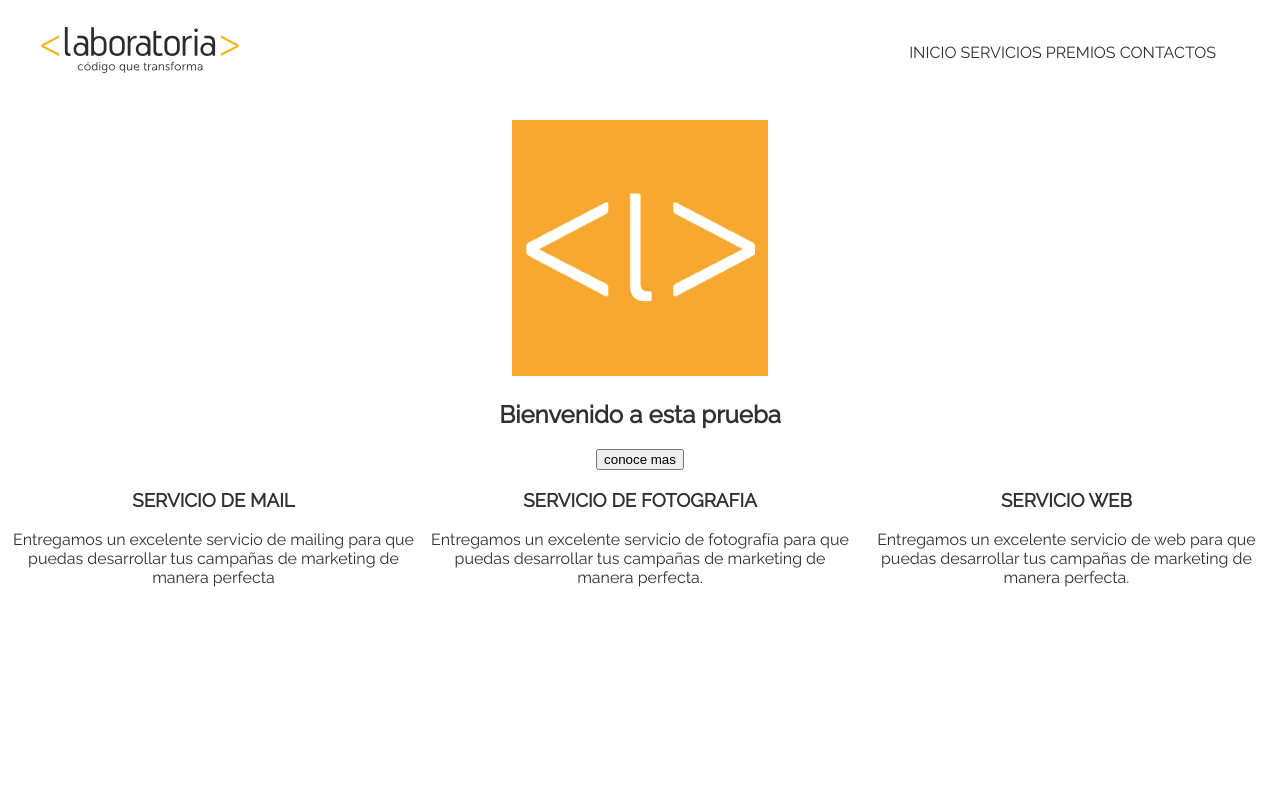
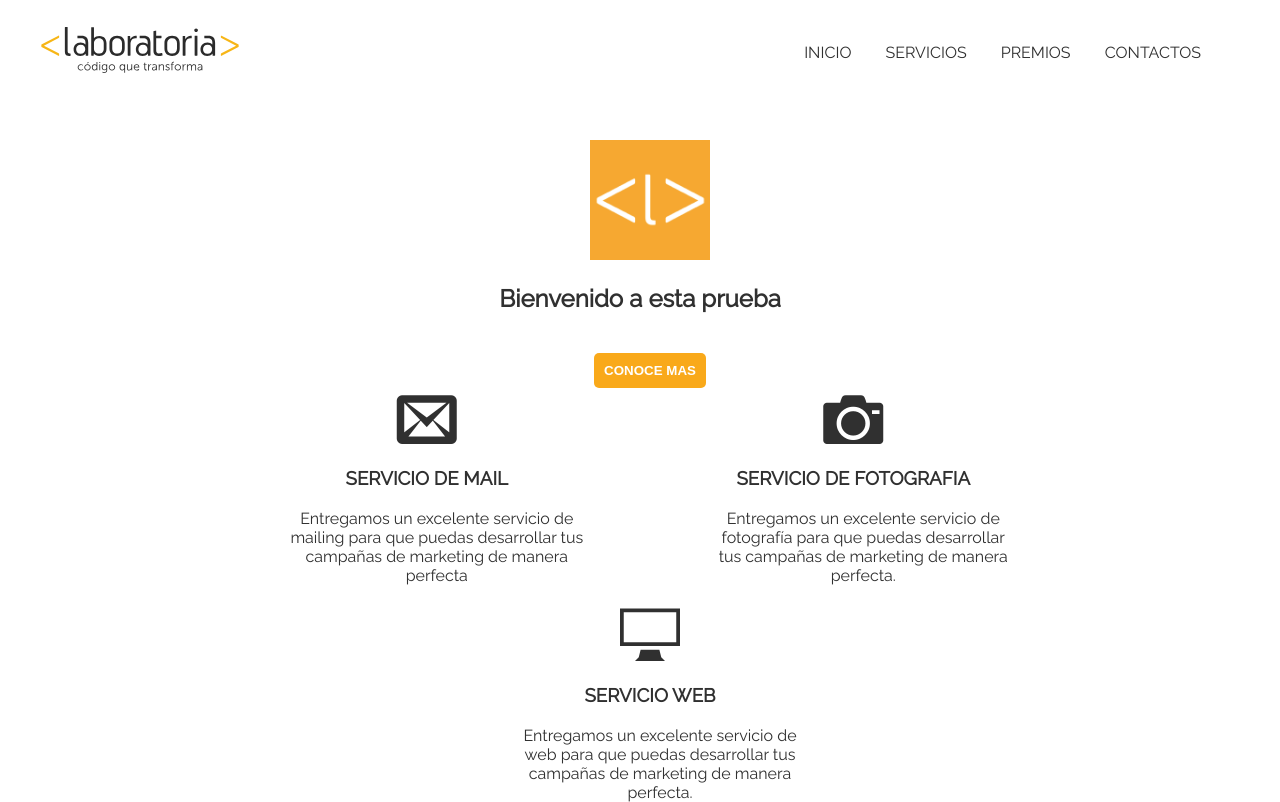
Before and after one commit to YAFERNANDA/seminar-css, a plain HTML site: page index.html in a window 1280 px wide. Drawn offline with Linux system fonts and the light colour scheme; files whose address does not match are found by name.

Commit message:
se agregaron los iconos y mas

```diff
--- a/css/main.css
+++ b/css/main.css
@@ -44,3 +44,29 @@ div{
   display:inline-block;
   width:33%
 }
+
+span{
+  font-size: 60px;
+}
+body section :last-child{
+  margin:20px 50px 0 70px;
+}
+
+img[alt="laboratoria"]{
+width: 120px;
+}
+button{
+  background: #f9a91a;
+  padding:10px;
+  color:#fff;
+  border:0;
+  border-radius: 5px;
+  font-weight: 600;
+}
+.box-header ul li{
+  margin: 0 15px;
+}
+
+span :hover, {
+  color: #f9a91a;
+}
--- a/index.html
+++ b/index.html
@@ -28,22 +28,22 @@
       <img src="assets/imgs/square-laboratoria.png" alt="laboratoria">
     </figure>
     <h1>Bienvenido a esta prueba</h1>
-    <button>conoce mas</button>
+    <button>CONOCE MAS</button>
   </section>
   <section>
   <!-- div*3>span+h3+p mas por que son hermanos  -->
         <div>
-          <span></span>
+          <span class="icon-envelop"></span>
           <h3>SERVICIO DE MAIL</h3>
           <p>Entregamos un excelente servicio de mailing para que puedas desarrollar tus campañas de marketing de manera perfecta</p>
         </div>
         <div>
-          <span></span>
+          <span class="icon-camera"></span>
           <h3>SERVICIO DE FOTOGRAFIA</h3>
           <p>Entregamos un excelente servicio de fotografía para que puedas desarrollar tus campañas de marketing de manera perfecta.</p>
         </div>
         <div>
-          <span></span>
+          <span class="icon-display"></span>
           <h3>SERVICIO WEB</h3>
           <p>Entregamos un excelente servicio de web para que puedas desarrollar tus campañas de marketing de manera perfecta.</p>
         </div>
```
